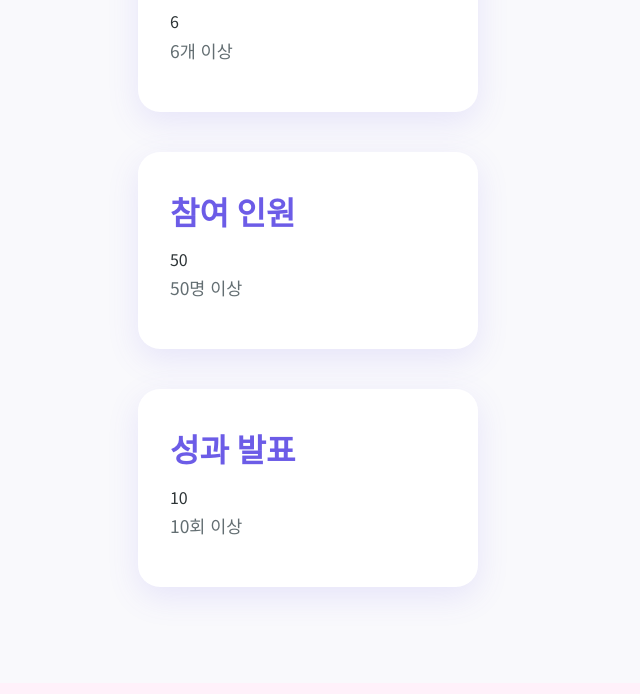
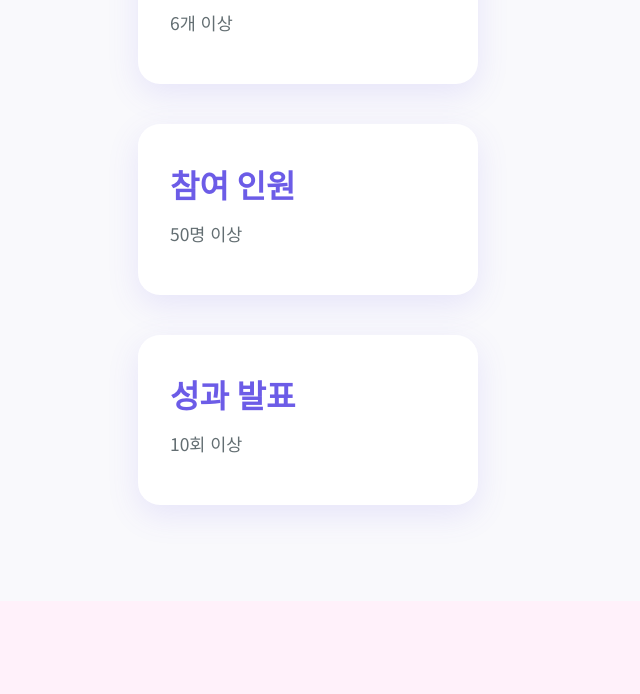
Before and after one commit to 88TOUR/88eightyeight, a website: page pages/about.html in a window 1280 px wide. Shown: the part 636-1330 px from the top of the page, without its empty margins (0-640 px from the left). Drawn offline with nearby package versions, Linux system fonts and the light colour scheme; a script that the page names is missing.

```diff
--- a/pages/about.html
+++ b/pages/about.html
@@ -51,18 +51,15 @@
           <div class="stats" data-stagger>
             <div class="stat-item" data-animate="scaleIn" data-counter="6" data-duration="1500">
               <h3>프로젝트 주제</h3>
-              <span class="stat-number">6</span>
-              <p>6개 이상</p>
+              <p><span class="stat-number">6</span>개 이상</p>
             </div>
             <div class="stat-item" data-animate="flipInY" data-counter="50" data-duration="1500">
               <h3>참여 인원</h3>
-              <span class="stat-number">50</span>
-              <p>50명 이상</p>
+              <p><span class="stat-number">50</span>명 이상</p>
             </div>
             <div class="stat-item" data-animate="slideInRight" data-counter="10" data-duration="1500">
               <h3>성과 발표</h3>
-              <span class="stat-number">10</span>
-              <p>10회 이상</p>
+              <p><span class="stat-number">10</span>회 이상</p>
             </div>
           </div>
         </div>
```
